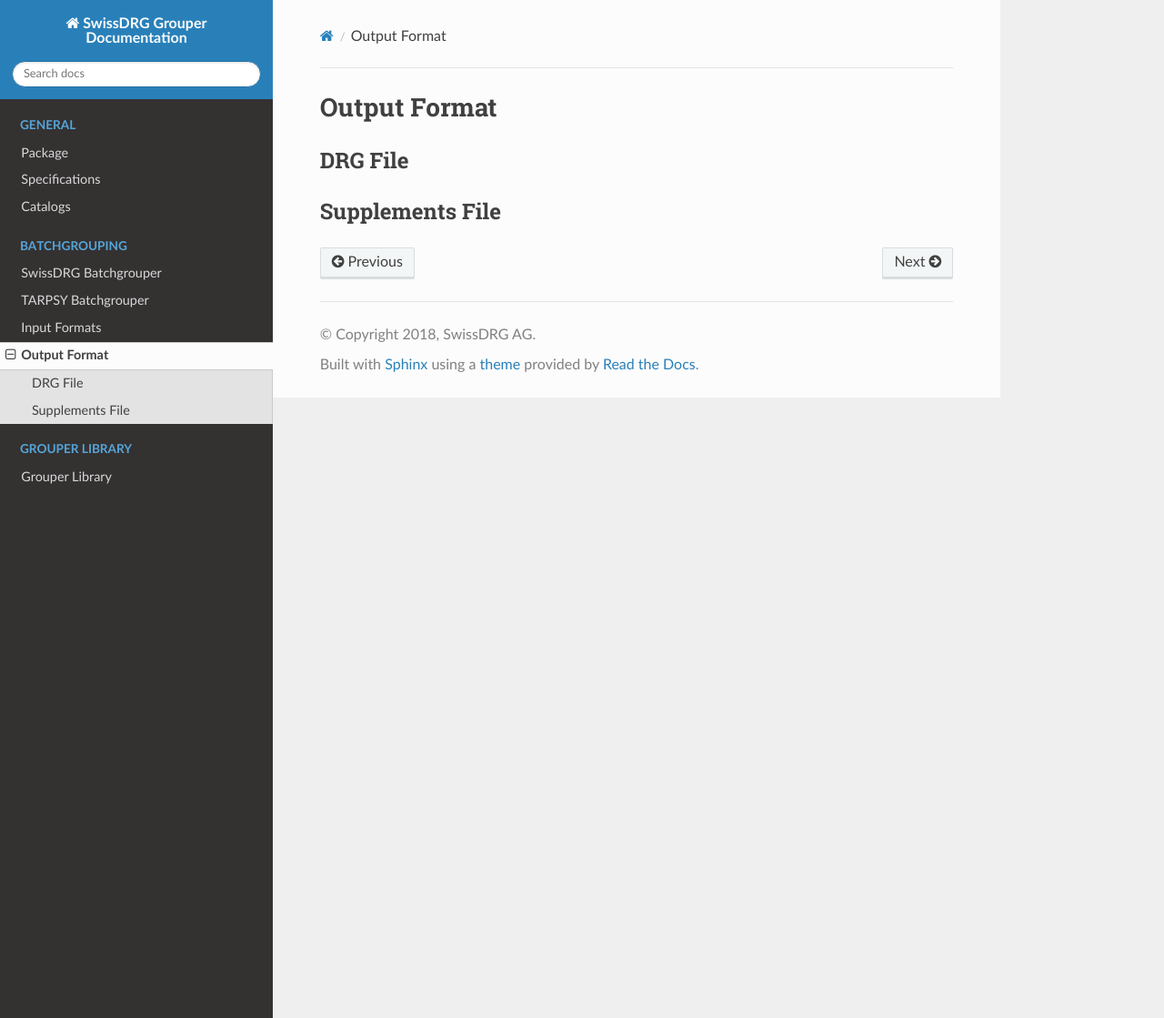
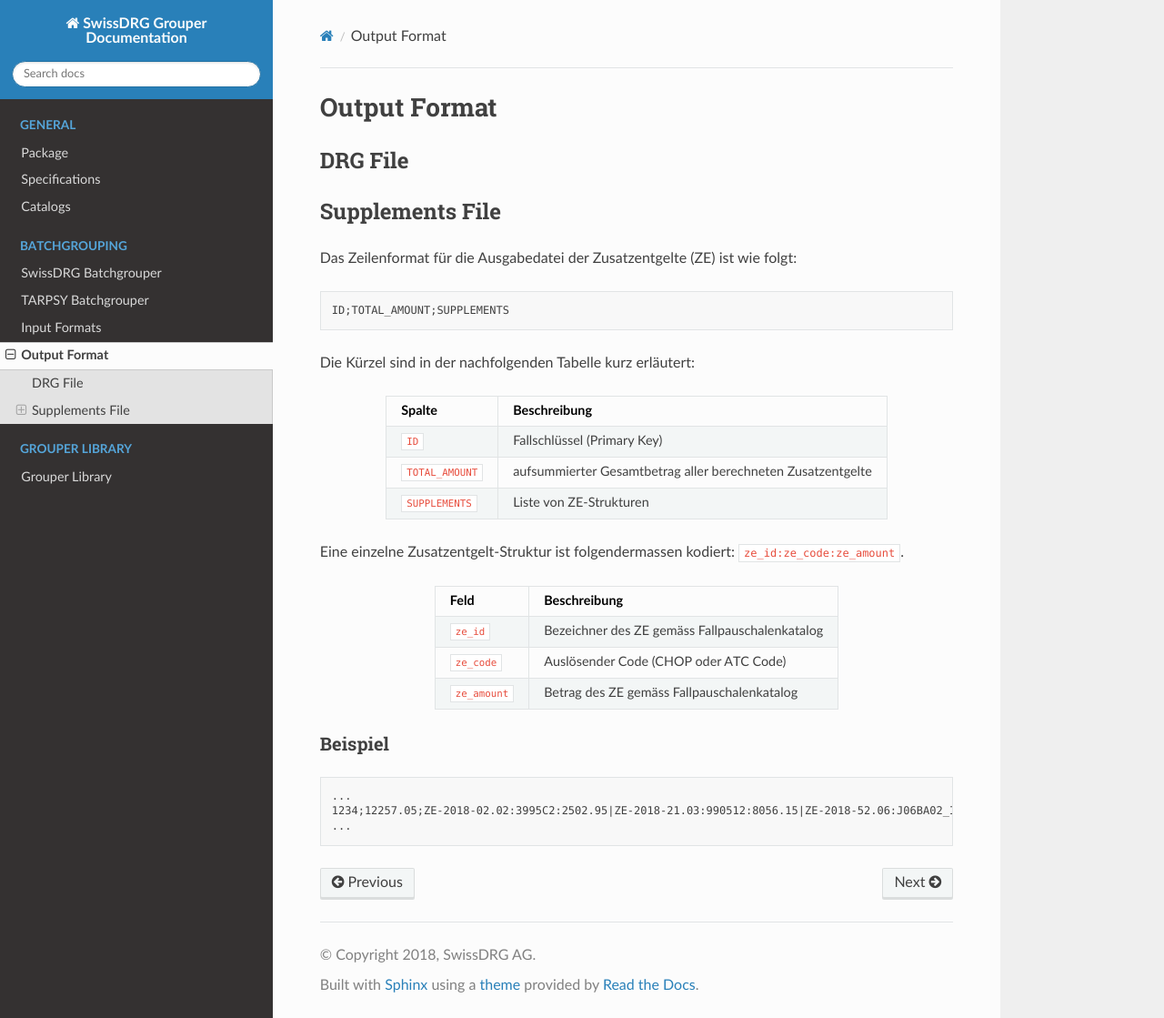
Before and after one commit to HappyEmu/grouper-rtd, a Sphinx documentation site: the page built from source/output-format.rst, in a window 1280 px wide and 1119 px high. Shown: the whole window at 91% size. Built offline with Sphinx 7.4.7 and the Read the Docs theme 2.0.0, drawn with Linux system fonts in a browser that asks for light colours.

Commit message:
Add more docs

```diff
--- a/source/output-format.rst
+++ b/source/output-format.rst
@@ -8,3 +8,37 @@
 
 Supplements File
 ----------------
+
+Das Zeilenformat für die Ausgabedatei der Zusatzentgelte (ZE) ist wie folgt::
+
+    ID;TOTAL_AMOUNT;SUPPLEMENTS
+
+Die Kürzel sind in der nachfolgenden Tabelle kurz erläutert:
+
+.. csv-table::
+   :header: "Spalte", "Beschreibung"
+   :widths: auto
+   :align: center
+
+   ``ID``, "Fallschlüssel (Primary Key)"
+   ``TOTAL_AMOUNT``, "aufsummierter Gesamtbetrag aller berechneten Zusatzentgelte"
+   ``SUPPLEMENTS``, "Liste von ZE-Strukturen"
+
+Eine einzelne Zusatzentgelt-Struktur ist folgendermassen kodiert: ``ze_id:ze_code:ze_amount``.
+
+.. csv-table::
+   :header: "Feld", "Beschreibung"
+   :widths: auto
+   :align: center
+
+   ``ze_id``, "Bezeichner des ZE gemäss Fallpauschalenkatalog"
+   ``ze_code``, "Auslösender Code (CHOP oder ATC Code)"
+   ``ze_amount``, "Betrag des ZE gemäss Fallpauschalenkatalog"
+
+Beispiel
+^^^^^^^^
+.. code-block:: text
+
+    ...
+    1234;12257.05;ZE-2018-02.02:3995C2:2502.95|ZE-2018-21.03:990512:8056.15|ZE-2018-52.06:J06BA02_IV_nr:1697.95
+    ...
```
Also changed, not shown: source/batchgrouping.rst (+35 -14 lines), source/general.rst (+7 -7 lines), source/input-formats.rst (+34 -10 lines).
